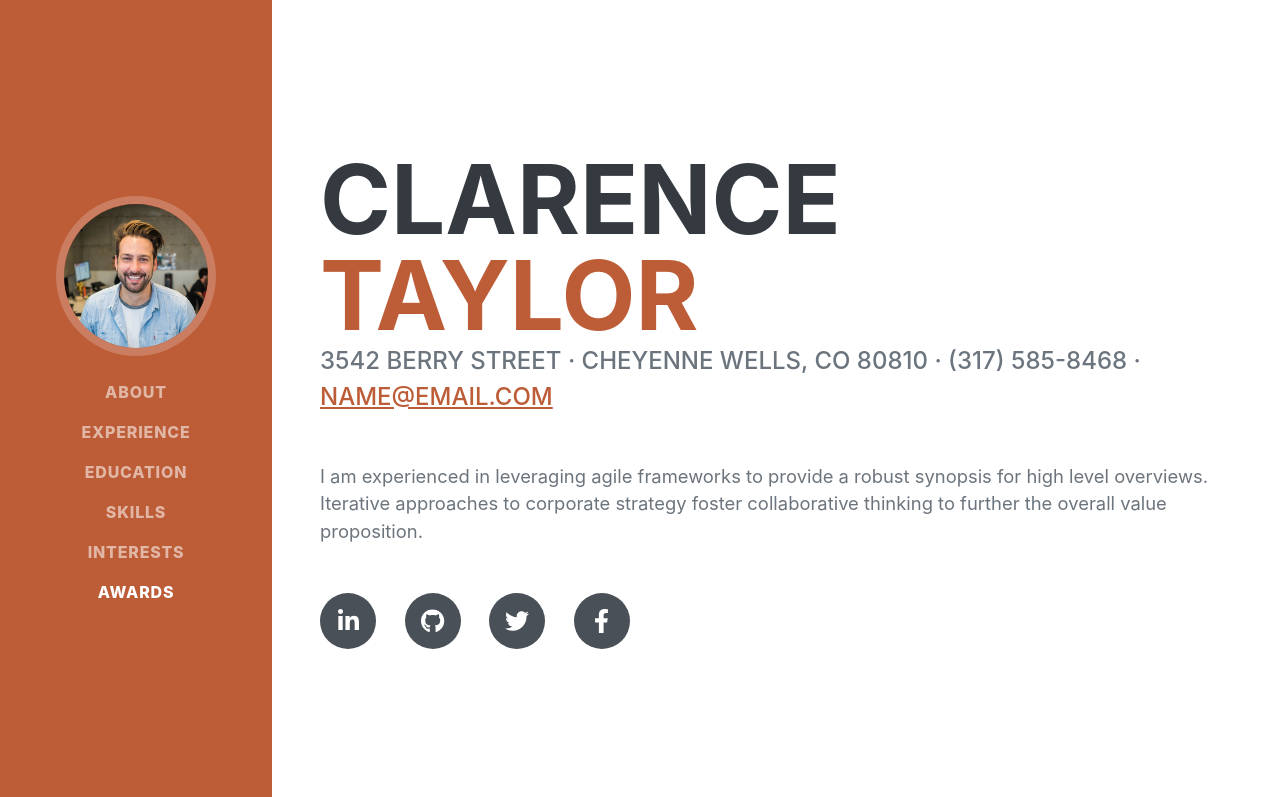
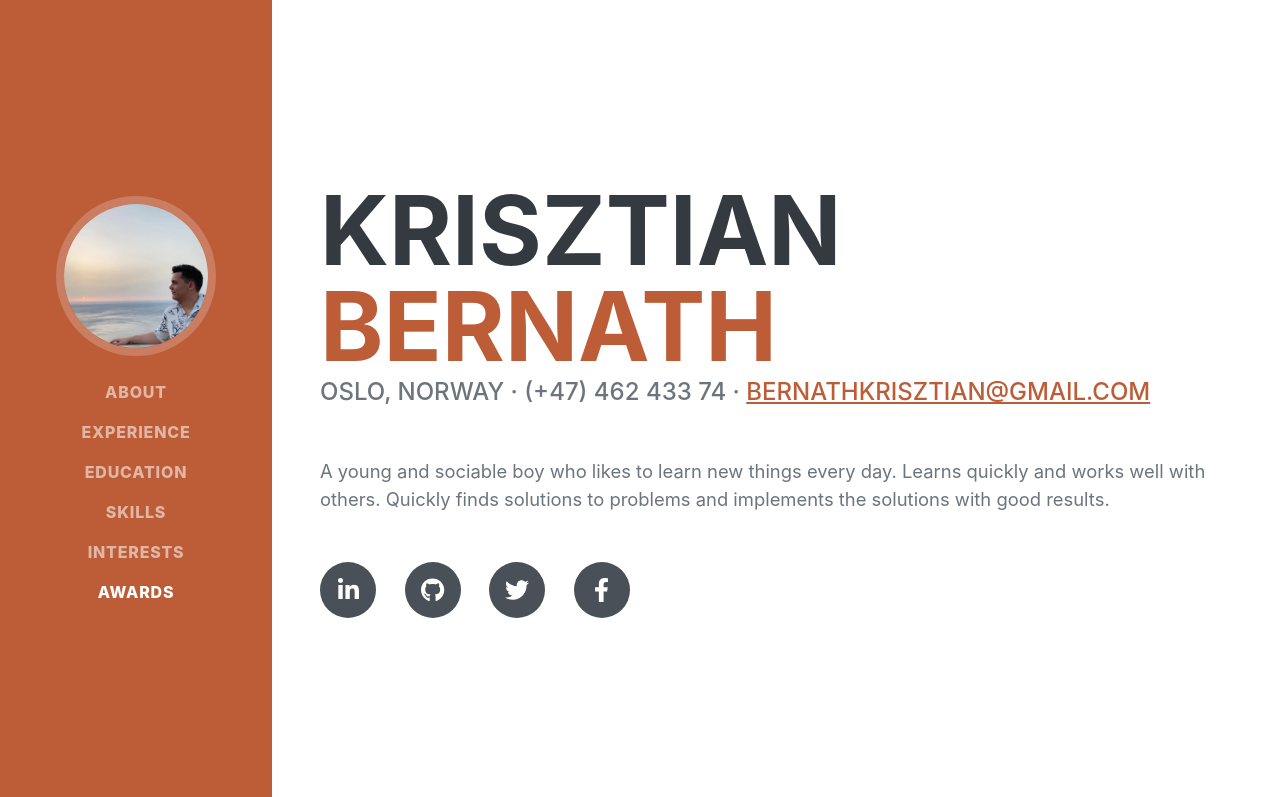
Before and after one commit to DrKrisz/cv, a plain HTML site: page index.html in a window 1280 px wide. Shown: the top 797 px of the page. Drawn offline with nearby package versions, Linux system fonts and the light colour scheme; a web font is replaced by a local one.

Commit message:
Add files via upload

```diff
--- a/index.html
+++ b/index.html
@@ -5,7 +5,7 @@
         <meta name="viewport" content="width=device-width, initial-scale=1, shrink-to-fit=no" />
         <meta name="description" content="" />
         <meta name="author" content="" />
-        <title>Resume - Start Bootstrap Theme</title>
+        <title>Test 1</title>
         <link rel="icon" type="image/x-icon" href="assets/img/favicon.ico" />
         <!-- Font Awesome icons (free version)-->
         <script src="https://use.fontawesome.com/releases/v6.3.0/js/all.js" crossorigin="anonymous"></script>
@@ -19,8 +19,8 @@
         <!-- Navigation-->
         <nav class="navbar navbar-expand-lg navbar-dark bg-primary fixed-top" id="sideNav">
             <a class="navbar-brand js-scroll-trigger" href="#page-top">
-                <span class="d-block d-lg-none">Clarence Taylor</span>
-                <span class="d-none d-lg-block"><img class="img-fluid img-profile rounded-circle mx-auto mb-2" src="assets/img/profile.jpg" alt="..." /></span>
+                <span class="d-block d-lg-none">Krisztian Bernath</span>
+                <span class="d-none d-lg-block"><img class="img-fluid img-profile rounded-circle mx-auto mb-2" src="assets/img/profil_pic_1.webp" alt="..." /></span>
             </a>
             <button class="navbar-toggler" type="button" data-bs-toggle="collapse" data-bs-target="#navbarResponsive" aria-controls="navbarResponsive" aria-expanded="false" aria-label="Toggle navigation"><span class="navbar-toggler-icon"></span></button>
             <div class="collapse navbar-collapse" id="navbarResponsive">
@@ -40,14 +40,14 @@
             <section class="resume-section" id="about">
                 <div class="resume-section-content">
                     <h1 class="mb-0">
-                        Clarence
-                        <span class="text-primary">Taylor</span>
+                        Krisztian
+                        <span class="text-primary">Bernath</span>
                     </h1>
                     <div class="subheading mb-5">
-                        3542 Berry Street · Cheyenne Wells, CO 80810 · (317) 585-8468 ·
-                        <a href="mailto:name@email.com">name@email.com</a>
+                        Oslo, Norway · (+47) 462 433 74 ·
+                        <a href="mailto:bernathkrisztian@gmail.com">bernathkrisztian@gmail.com</a>
                     </div>
-                    <p class="lead mb-5">I am experienced in leveraging agile frameworks to provide a robust synopsis for high level overviews. Iterative approaches to corporate strategy foster collaborative thinking to further the overall value proposition.</p>
+                    <p class="lead mb-5">A young and sociable boy who likes to learn new things every day. Learns quickly and works well with others. Quickly finds solutions to problems and implements the solutions with good results.</p>
                     <div class="social-icons">
                         <a class="social-icon" href="#!"><i class="fab fa-linkedin-in"></i></a>
                         <a class="social-icon" href="#!"><i class="fab fa-github"></i></a>
```
Also changed, not shown: assets/img/profil_pic_1.webp (added).
